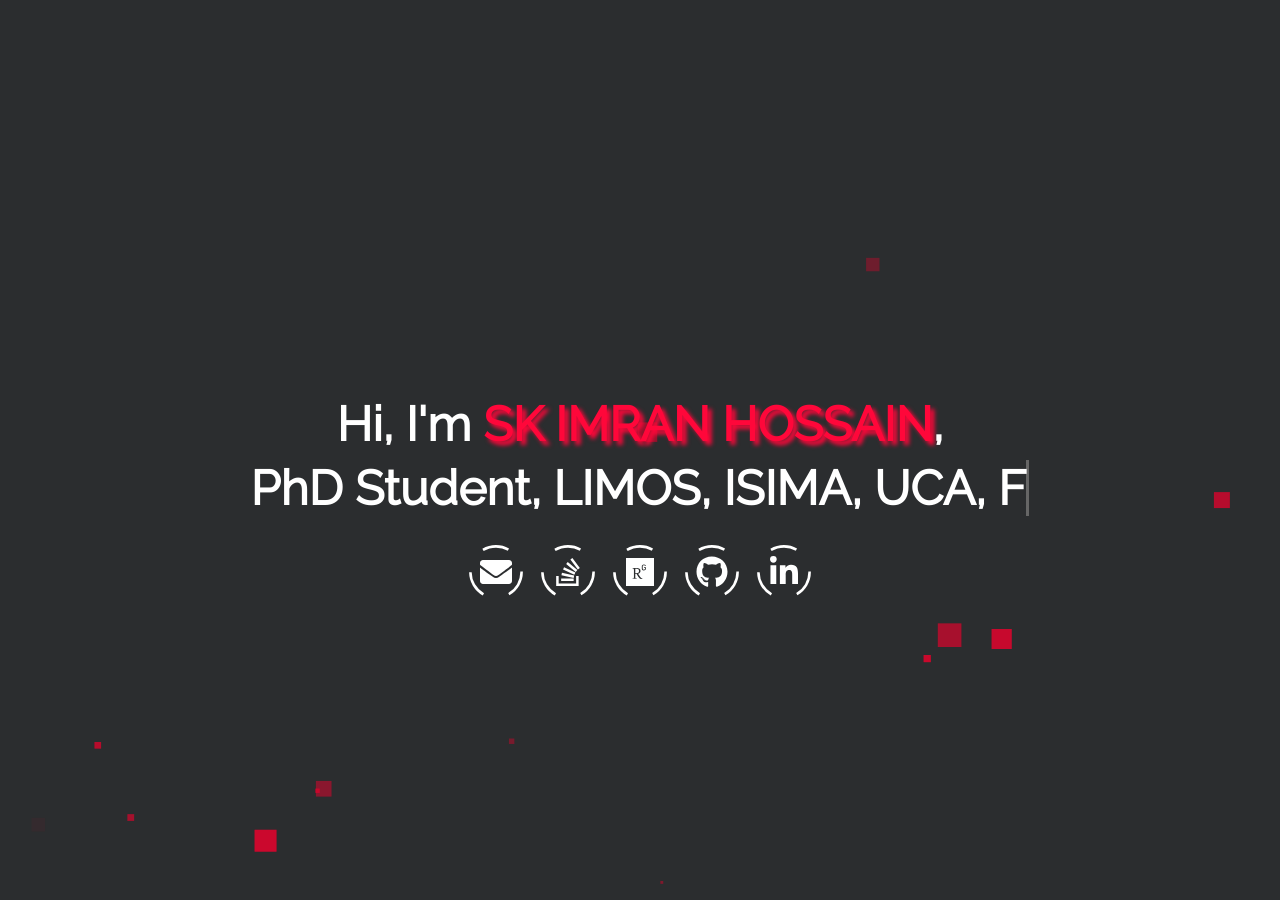
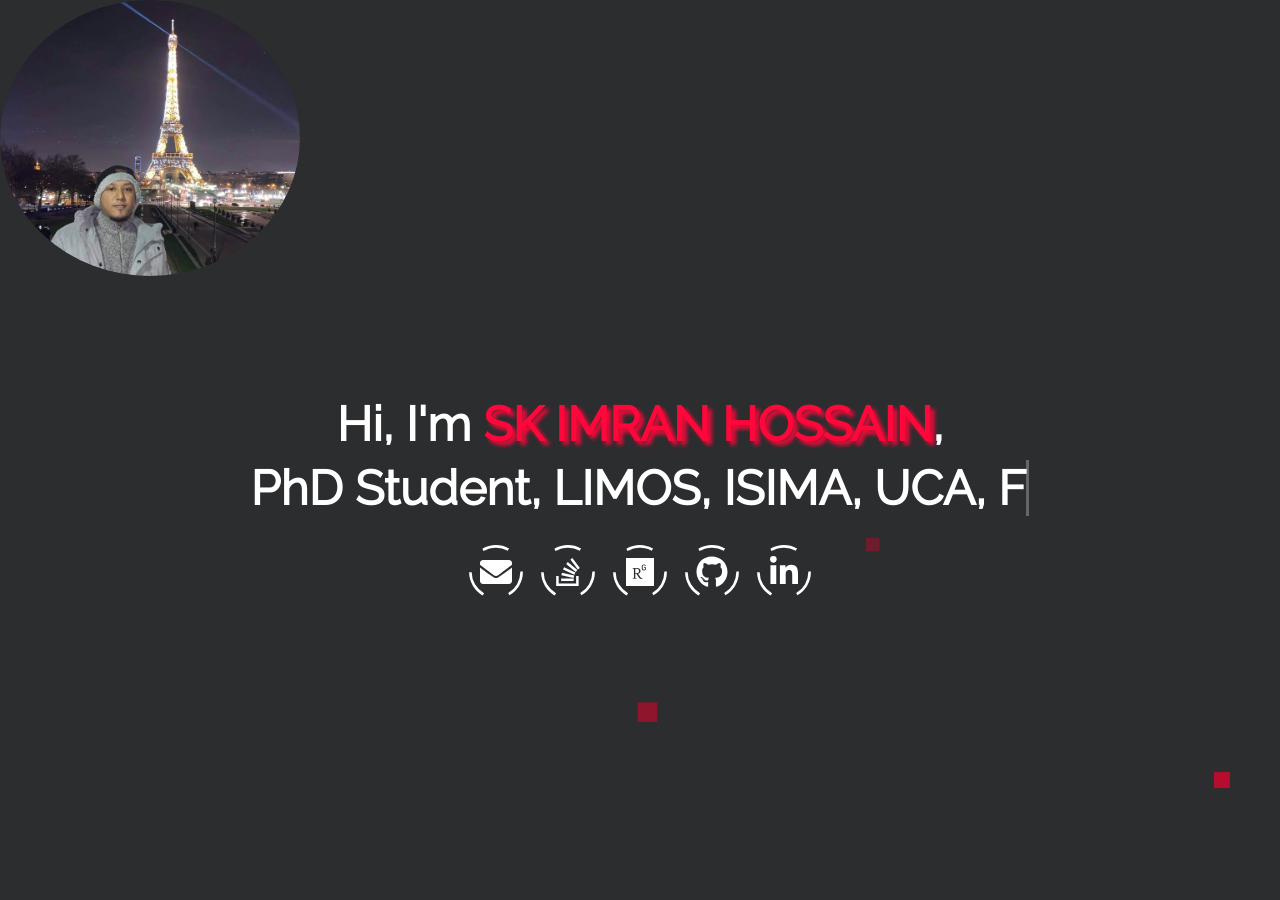
Before and after one commit to imranrana/portfolio, a Jekyll site: the page built from index.html, in a window 1280 px wide and 900 px high. Built offline with Jekyll 4.4.1, drawn with Linux system fonts in a browser that asks for light colours.

Commit message:
Update default.html

```diff
--- a/_layouts/default.html
+++ b/_layouts/default.html
@@ -42,9 +42,8 @@
     </div>
   </div>
 
-
+  <img class="sticky" src="{{ "/assets/img/imran.jpg" | prepend: site.baseurl }}" alt="">
   {% include landing-page.html %}
-  <img class="sticky" src="{{ "/assets/img/imran.jpg" | prepend: site.baseurl }}" alt="">
   <div class="layout">
     {%if site.show_aboutme_card %}
       <section class="card neumorphism-card-big">
```
